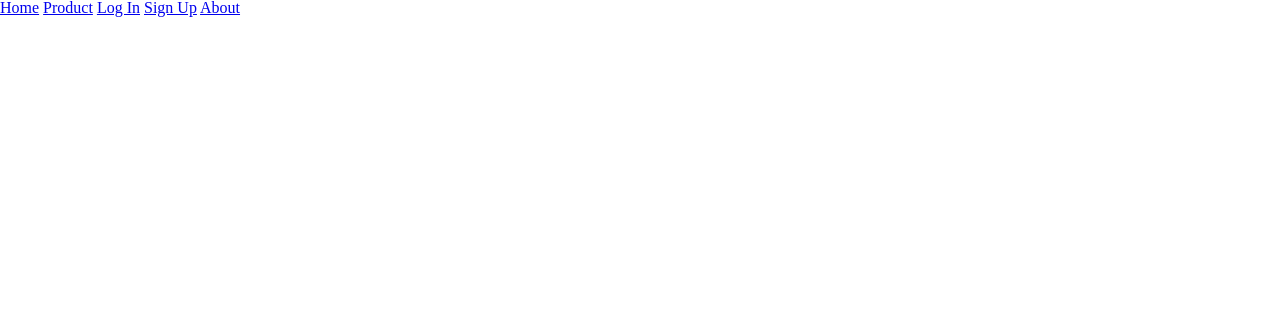
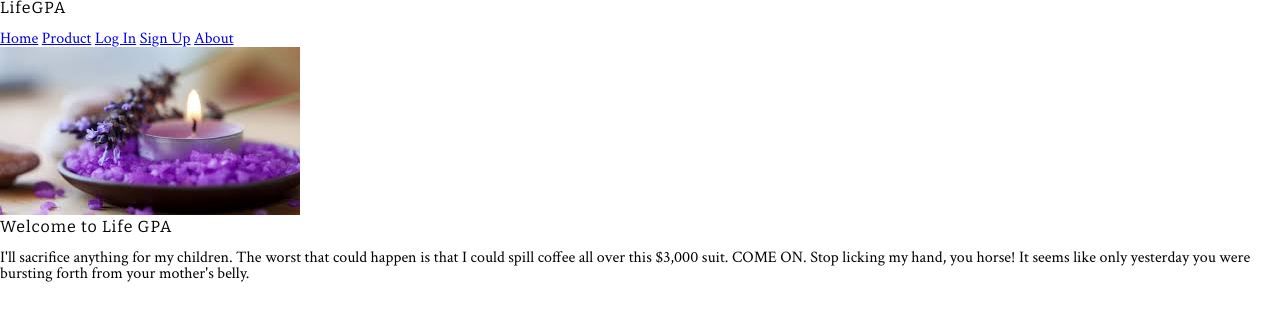
Before and after one commit to lisa-nicole/LifeGPA-FE, a plain HTML site: page index.html in a window 1280 px wide. Drawn offline with nearby package versions, Linux system fonts and the light colour scheme.

Commit message:
Initial connnit. Added HTML to Index, About, and Product. Found a font and added it to CSS.

```diff
--- a/CSS/index.css
+++ b/CSS/index.css
@@ -47,3 +47,19 @@ table {
 	border-collapse: collapse;
 	border-spacing: 0;
 }
+
+/* Set every element's box-sizing to border-box */
+* {
+    box-sizing: border-box;
+}
+
+html, body {
+    height: 100%;
+    font-family: 'Crimson Text', serif;
+}
+
+h1, h2, h3, h4, h5 {
+    font-family: 'Bitter', serif;
+    letter-spacing: 1px;
+    margin-bottom: 15px;
+}
--- a/index.html
+++ b/index.html
@@ -2,30 +2,48 @@
 
 <html lang="en">
   <head>
-    <meta charset="utf-8" />
+    <meta charset="utf-8">
 
-    <meta name="viewport" content="width=device-width, initial-scale=1" />
+    <meta name="viewport" content="width=device-width, initial-scale=1"/>
 
     <title>LifeGPA</title>
 
-    <link rel="stylesheet" type="text/css" media="screen" href="./CSS/index.css"/>
+    <link href="https://fonts.googleapis.com/css?family=Bitter|Crimson+Text&display=swap" rel="stylesheet">
+    <link href="css/index.css" rel="stylesheet">
+
+    <script src="js/index.js" async></script>
+
+    <!--<link rel="stylesheet" type="text/css" media="screen" href="./CSS/index.css"/>-->
   </head>
 
   <body>
+    <div class="class container">
 
-    <header>
+      <header class="main-navigation">
+        <div class="container-nav" >
+          <h1 class="logo-heading">LifeGPA</h1>
+          <nav>
+            <a class="nav-link" href="./index.html">Home</a>
+            <a class="nav-link" href="./product.html">Product</a>
+            <a class="nav-link" href="./log-in.html">Log In</a>
+            <a class="nav-link" href="./sign-up.html">Sign Up</a>
+            <a class="nav-link" href="./about.html">About</a>
+          </nav>
+        </div>
+      </header>
 
-      <nav>
-        <a href="./index.html">Home</a>
-        <a href="./product.html">Product</a>
-        <a href="./log-in.html">Log In</a>
-        <a href="./sign-up.html">Sign Up</a>
-        <a href="./about.html">About</a>
-      </nav>
+      <div class="container home">
+        <header>
+          <img src="img/Lavender.jpeg" alt="Purple calming candle and flower">
+          <h2>Welcome to Life GPA</h2>
+          <p>I'll sacrifice anything for my children. The worst that could happen is that I could spill coffee all over this $3,000 suit. COME ON. Stop licking my hand, you horse! It seems like only yesterday you were bursting forth from your mother's belly.</p>
+        </header>
 
-    </header>
+      </div>
 
-    <footer></footer>
+      <footer></footer>
+
+    </div>
 
   </body>
 
```
Also changed, not shown: about.html (+16 -12 lines), product.html (+17 -13 lines).
